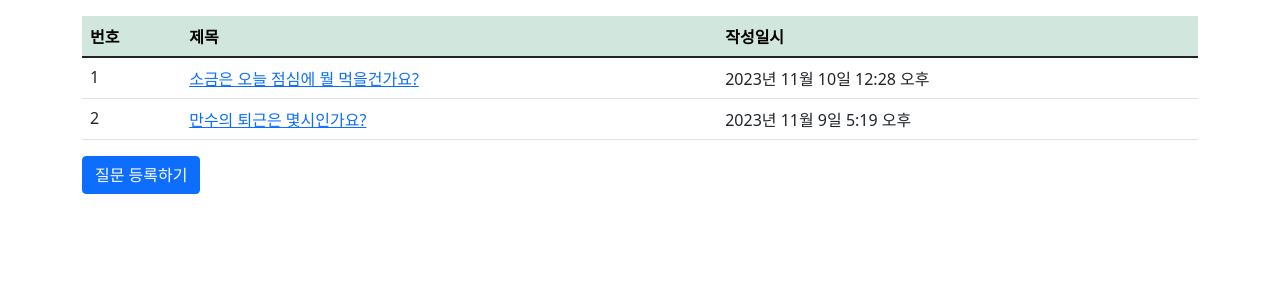
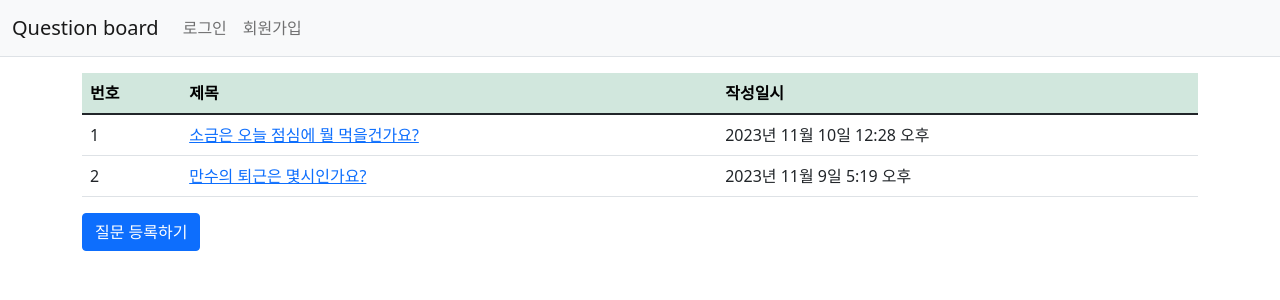
Before and after one commit to kieun91/miniproject, a Django app: page / in a window 1280 px wide. Shown: the top 300 px of the page. Run offline with Django 4.2, Linux system fonts and the light colour scheme; data comes from the database, SQL or seed files in the repository; some libraries are stand-ins or nearby versions.

Commit message:
231110_게시판 수정

```diff
--- a/templates/base.html
+++ b/templates/base.html
@@ -9,7 +9,7 @@
     <link rel="stylesheet" type="text/css" href="{% static 'bootstrap.min.css' %}">
     <!-- pybo CSS -->
     <link rel="stylesheet" type="text/css" href="{% static 'pybo/style.css' %}">
-    <title>Hello, pybo!</title>
+    <title>question board</title>
 </head>
 <body>
 <!-- 네비게이션바 -->
--- a/templates/navbar.html
+++ b/templates/navbar.html
@@ -1,7 +1,7 @@
 <!-- 네비게이션바 -->
 <nav class="navbar navbar-expand-lg navbar-light bg-light border-bottom">
     <div class="container-fluid">
-        <a class="navbar-brand" href="{% url 'pybo:index' %}">Pybo</a>
+        <a class="navbar-brand" href="{% url 'pybo:index' %}">Question board</a>
         <button class="navbar-toggler" type="button"
                 data-bs-toggle="collapse"
                 data-bs-target="#navbarSupportedContent"
@@ -14,8 +14,8 @@
             <ul class="navbar-nav me-auto mb-2 mb-lg-0">
                 <li class="nav-item">
                     {% if user.is_authenticated %}
-    <a class="nav-link" href="{% url 'common:logout' %}">{{ user.username }} (로그아웃)</a>
-    {% else %}
+                    <a class="nav-link" href="{% url 'common:logout' %}">{{ user.username }} (로그아웃)</a>
+                    {% else %}
                     <a class="nav-link" href="{% url 'common:login' %}">로그인</a>
                     {% endif %}
                 </li>
--- a/templates/pybo/question_list.html
+++ b/templates/pybo/question_list.html
@@ -1,5 +1,5 @@
-{% load static %}
-<link rel="stylesheet" type="text/css" href="{% static 'bootstrap.min.css' %}">
+{% extends 'base.html' %}
+{% block content %}
 <div class="container my-3">
     <table class="table">
         <thead>
@@ -14,7 +14,7 @@
         {% for question in question_list %}
         <tr>
             <td>{{ forloop.counter }}</td>
-            <td>
+             <td>
                 <a href="{% url 'pybo:detail' question.id %}">{{ question.subject }}</a>
             </td>
             <td>{{ question.create_date }}</td>
@@ -29,3 +29,4 @@
     </table>
     <a href="{% url 'pybo:question_create' %}" class="btn btn-primary">질문 등록하기</a>
 </div>
+{% endblock %}
```
